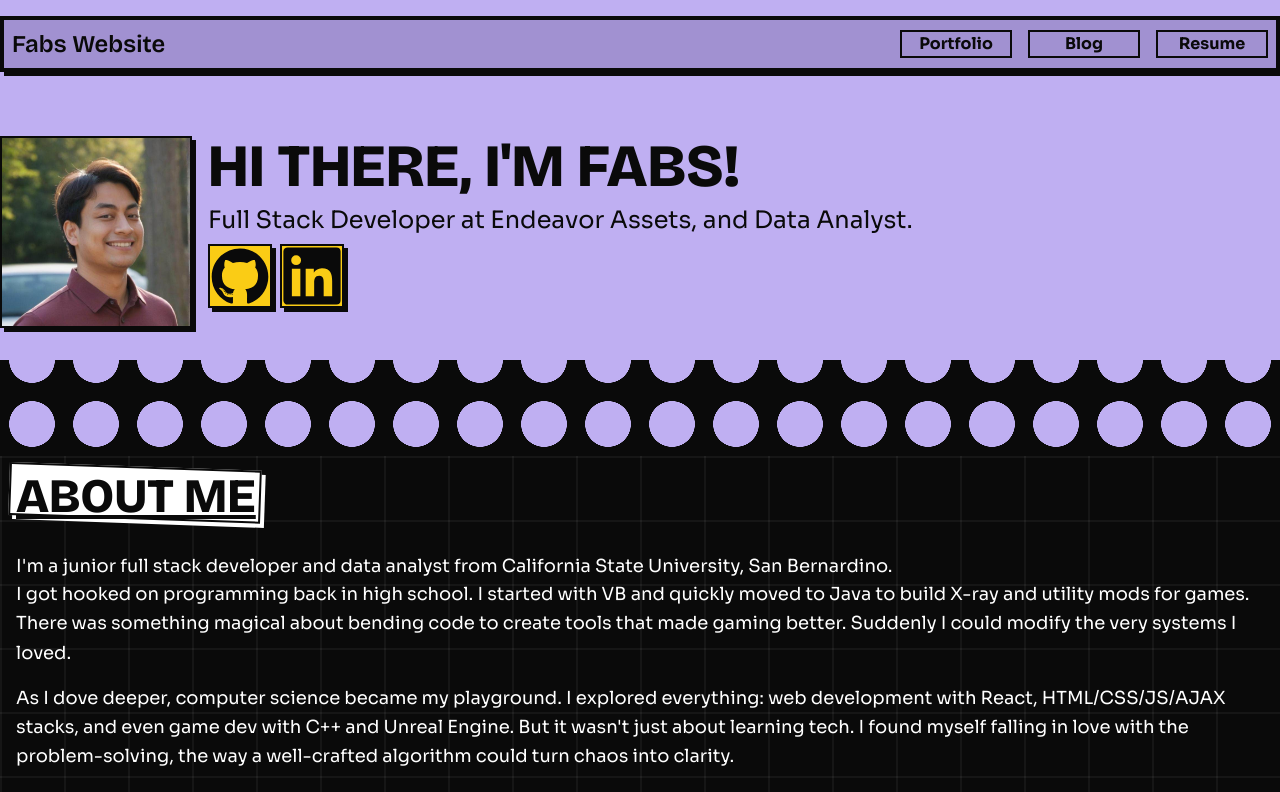
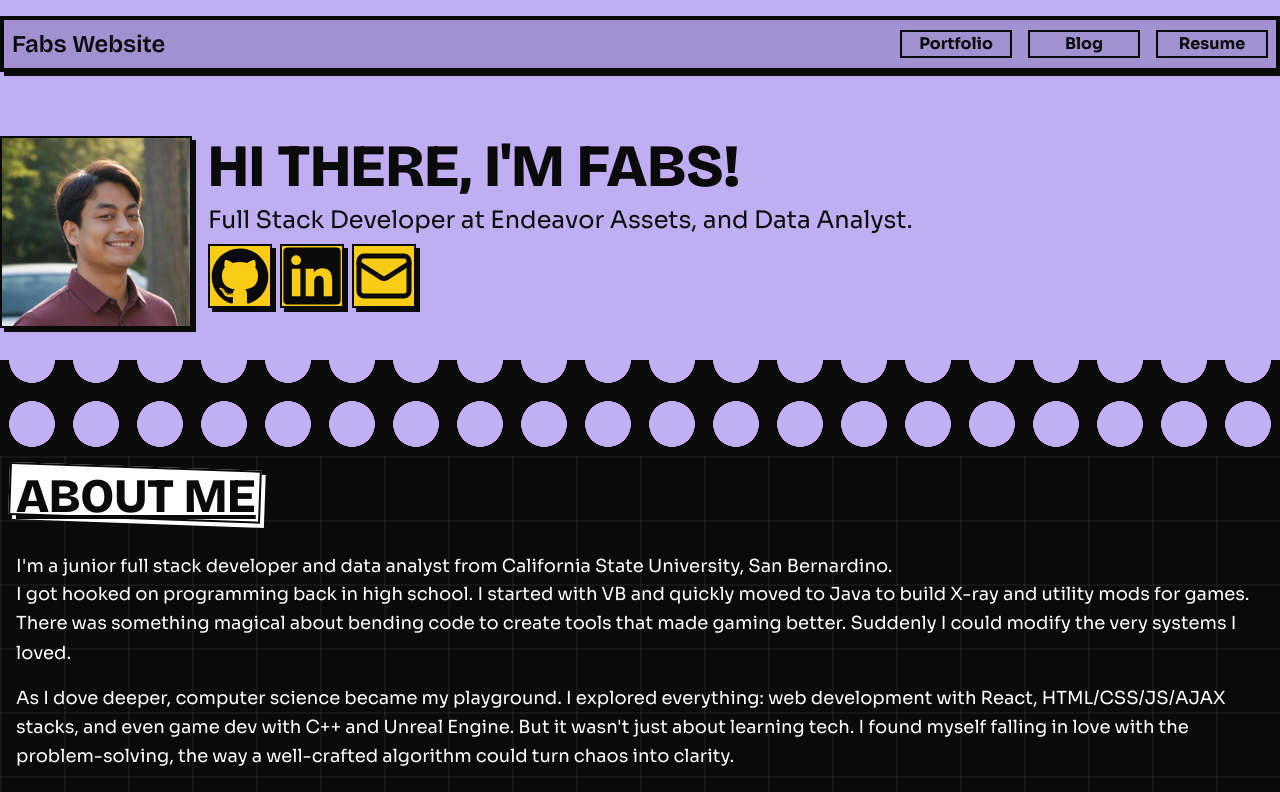
Before and after one commit to lumix103/fabiantorres.me, a Next.js app: page / in a window 1280 px wide. Shown: the top 792 px of the page. Built offline with nearby package versions, Linux system fonts and the light colour scheme; no server answers.

Commit message:
Added links to resume

```diff
--- a/app/blog/page.tsx
+++ b/app/blog/page.tsx
@@ -20,7 +20,7 @@ export default function Blog() {
             Blog
           </Link>
           <a
-            href="#"
+            href="https://drive.google.com/drive/folders/1gtqPvlq2zJa02wKWChFMT5K5uar87fyy?usp=sharing"
             className="border-2 border-vampire-black min-w-28 font-bold text-center transition-all ease-in hover:bg-hot-pink hover:shadow-[2px_2px_0_#0A0A0A] hover:-translate-y-0.5"
           >
             Resume
--- a/app/page.tsx
+++ b/app/page.tsx
@@ -12,6 +12,7 @@ import PostgresSQLIcon from "@/components/icons/PostgresSQLIcon";
 import PythonIcon from "@/components/icons/PythonIcon";
 import RedisIcon from "@/components/icons/RedisIcon";
 import TypeScriptIcon from "@/components/icons/TypeScriptIcon";
+import { MailIcon } from "lucide-react";
 import Image from "next/image";
 import Link from "next/link";
 
@@ -34,7 +35,7 @@ export default function Home() {
             Blog
           </Link>
           <a
-            href="#"
+            href="https://drive.google.com/drive/folders/1gtqPvlq2zJa02wKWChFMT5K5uar87fyy?usp=sharing"
             className="border-2 border-vampire-black min-w-28 font-bold text-center transition-all ease-in hover:bg-hot-pink hover:shadow-[2px_2px_0_#0A0A0A] hover:-translate-y-0.5"
           >
             Resume
@@ -71,6 +72,9 @@ export default function Home() {
             </a>
             <a href="https://www.linkedin.com/in/fabian-r-torres">
               <LinkedinIcon className="bg-jonquil hover:cursor-pointer shadow-[4px_4px_0_#0A0A0A] border-2 border-vampire-black size-16 font-bold flex items-center justify-center transition-all ease-in hover:bg-hot-pink hover:shadow-[6px_6px_0_#0A0A0A] hover:-translate-0.5" />
+            </a>
+            <a href="mailto:fabian.rf.torres@gmail.com">
+              <MailIcon className="bg-jonquil hover:cursor-pointer shadow-[4px_4px_0_#0A0A0A] border-2 border-vampire-black size-16 font-bold flex items-center justify-center transition-all ease-in hover:bg-hot-pink hover:shadow-[6px_6px_0_#0A0A0A] hover:-translate-0.5" />
             </a>
           </div>
         </div>
```
